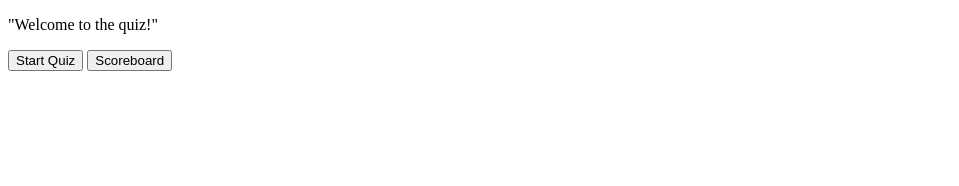
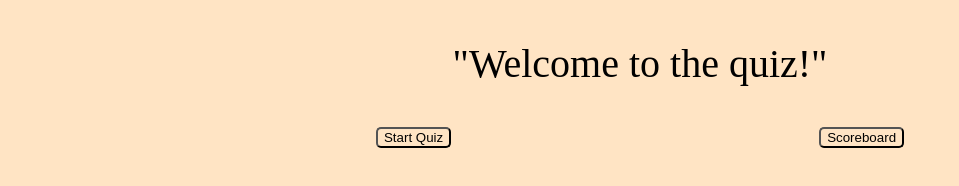
Before and after one commit to brandonkylely/javascript-quiz, a plain HTML site: page index.html in a window 1280 px wide. Shown: the whole page, without its empty margins (0-959 px from the left). Drawn offline with Linux system fonts and the light colour scheme.

Commit message:
added some styling to homepage

```diff
--- a/assets/script.js
+++ b/assets/script.js
@@ -107,12 +107,13 @@ function startTimer() {
 
 function homePage() {
     quiz.innerHTML =`
-    <p>
+    <p id="welcome">
     "Welcome to the quiz!"
     <p>
-
-    <button id="start-quiz"> Start Quiz </button>
-    <button id="scoreboard"> Scoreboard </button>
+    <div class="home-buttons">
+        <button id="start-quiz"> Start Quiz </button>
+        <button id="scoreboard"> Scoreboard </button>
+    </div>
     `
 
     document.querySelector("#start-quiz")
--- /dev/null
+++ b/assets/style.css
@@ -0,0 +1,21 @@
+* {
+    background-color: bisque;
+}
+
+#welcome {
+    font-size: 40px;
+    text-align: center;
+}
+
+.home-buttons {
+    display: flex;
+    justify-content: space-evenly;
+}
+
+.home-buttons button {
+    border-radius: 5px;
+}
+
+.home-buttons button:hover {
+    box-shadow: 3px 3px 3px darkslategray;
+}
--- a/index.html
+++ b/index.html
@@ -4,7 +4,7 @@
     <meta charset="UTF-8">
     <meta http-equiv="X-UA-Compatible" content="IE=edge">
     <meta name="viewport" content="width=device-width, initial-scale=1.0">
-    <link rel="stylesheet" href="./assets/style.cs">
+    <link rel="stylesheet" href="./assets/style.css">
     <title>Javascript Quiz</title>
 </head>
 <body>
```
Also changed, not shown: 1 other file.
